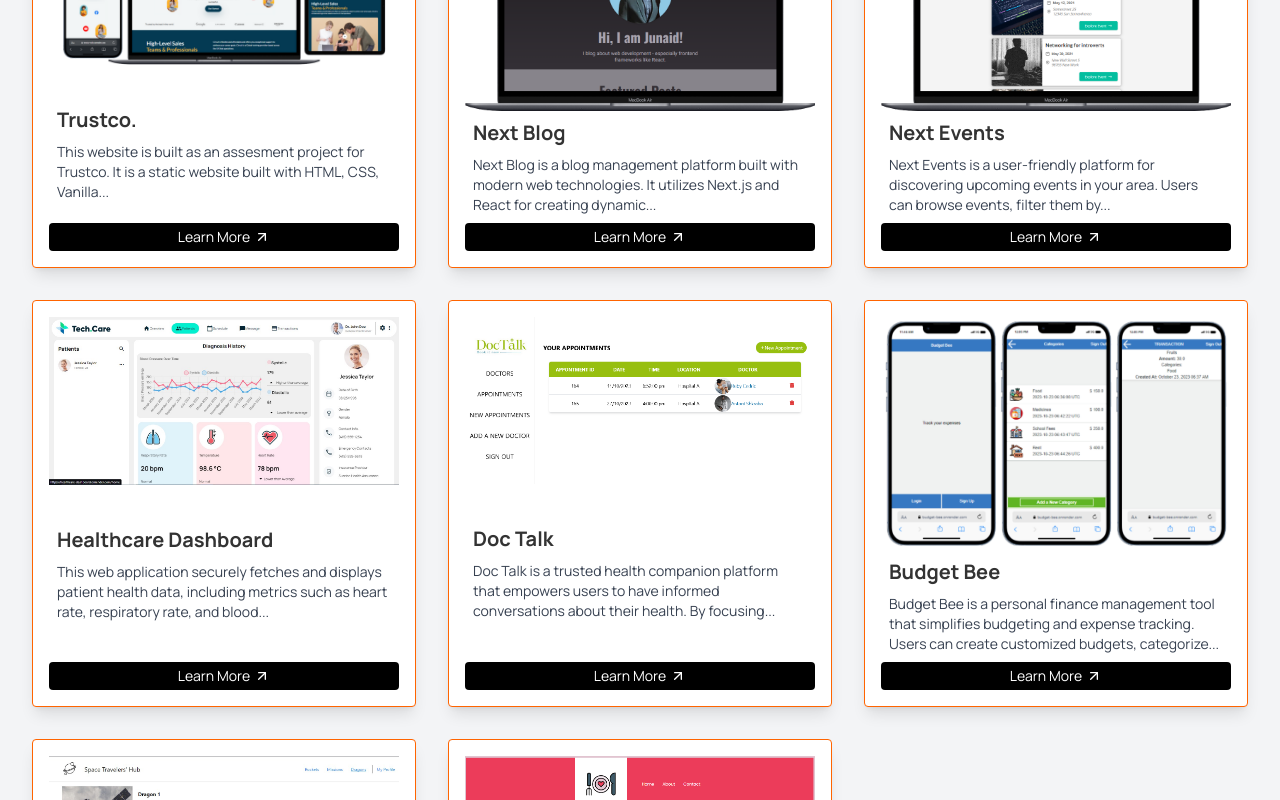
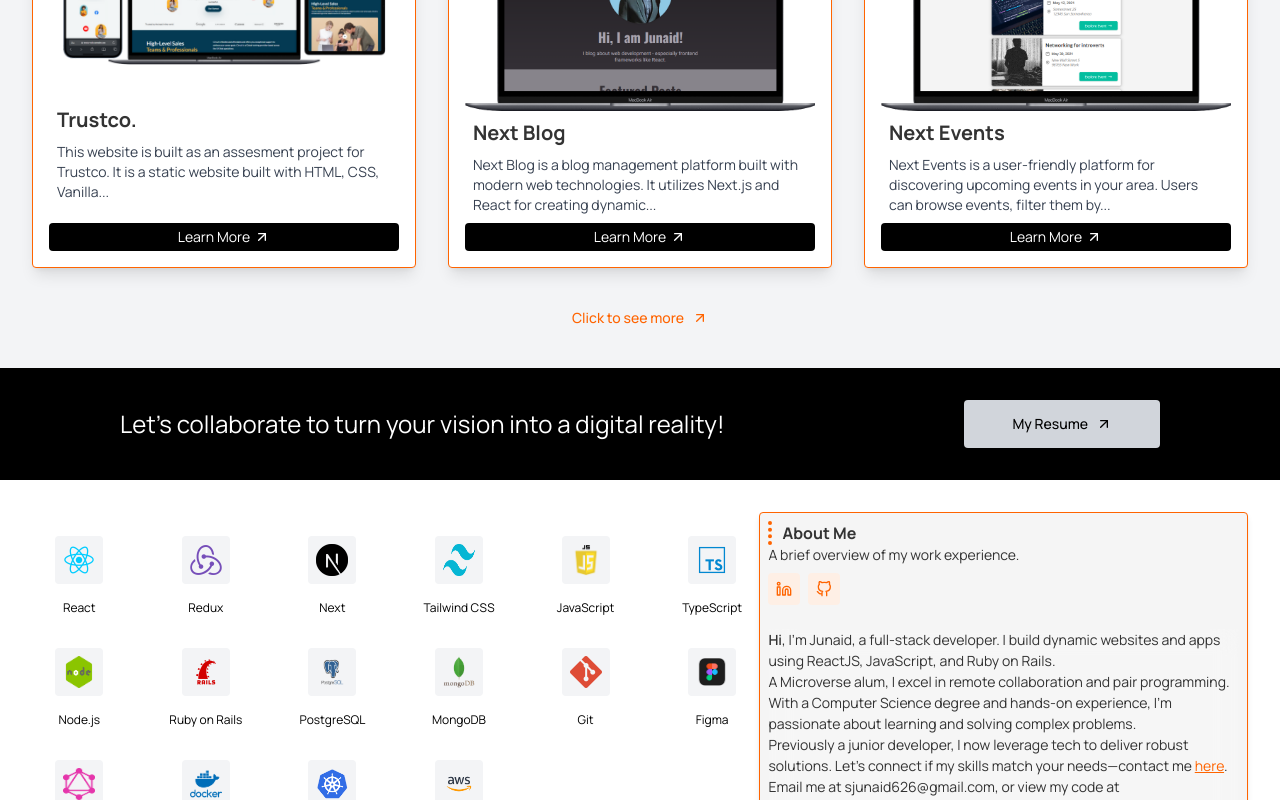
Before and after one commit to iamsjunaid/portfolio_v2.0, a React (Vite) app in the folder frontend/: page / in a window 1280 px wide. Shown: the part 2143-2943 px from the top of the page. Built offline with nearby package versions, Linux system fonts and the light colour scheme.

Commit message:
feat: enhance project display and add modal functionality in Work component

```diff
--- a/frontend/src/pages/Work.tsx
+++ b/frontend/src/pages/Work.tsx
@@ -1,18 +1,15 @@
-import { useEffect, useState } from 'react';
+import { useState } from 'react';
 
 import projects from '../lib/projects.json';
 import { Project } from '../lib/types';
 import ProjectCard from '@/components/ProjectCard';
-import { ArrowUpRight } from 'lucide-react';
+import { ArrowUpRight, X } from 'lucide-react';
 
+import { Button } from '@/components/ui/button';
 
 const Work = () => {
-  const [isLoaded, setIsLoaded] = useState(false);
   const [selectedProject, setSelectedProject] = useState<Project | null>(null);
-
-  useEffect(() => {
-    setIsLoaded(true);
-  }, []);
+  const [showMore, setShowMore] = useState(false);
 
   const handleButtonClick = (project: Project) => {
     setSelectedProject(project);
@@ -22,9 +19,63 @@ const Work = () => {
     setSelectedProject(null);
   };
 
+  const handleSeeMore = (projects: Project[]) => {
+    console.log('See more projects:', projects);
+    setShowMore(true);
+  };
+
+  const closeProjectsModal = () => {
+    setShowMore(false);
+  };
+
   const projectList = (
+    <>
+    {/* Modal */}
+      {showMore && (
+        <div className="fixed inset-0 bg-black bg-opacity-75 flex items-center justify-center z-50 ">
+          <div className="bg-gray-100 rounded shadow-lg p-8 sm:max-w-6xl w-5/6 relative h-5/6 overflow-y-auto ">
+
+            <div className='flex justify-between items-center mb-4'>
+              <h2 className="section-header ">More Projects</h2>
+              <X
+                className='p-1 hover:bg-gray-100 cursor-pointer rounded size-7 hover:text-primaryColor'
+                onClick={closeProjectsModal}
+              />
+            </div>
+
+            <div className="grid grid-cols-1 md:grid-cols-2 lg:grid-cols-3 gap-8 ">
+              {projects.slice(3,projects.length).map((project: Project) => (
+                <div
+                  key={project.title}
+                  className="flex flex-col gap-2 justify-between items-center p-4 max-w-sm rounded overflow-hidden shadow-lg hover:shadow-xl transition-shadow duration-600 ease-in-out cursor-pointer bg-white border-primaryColor border outline-2 outline-offset-4"
+                >
+                  <img
+                    src={project.img}
+                    alt={project.title}
+                    className="w-full"
+                  />
+                  <div className="mx-2">
+                    <div className="font-bold text-xl mb-2">{project.title}</div>
+                    <p className="text-gray-700 text-sm ">
+                      {project.desc.split(' ').slice(0, 20).join(' ')}...
+                    </p>
+                  </div>
+                  <div className='button-container flex flex-col items-center gap-4 transition-all duration-300 ease-in-out  bg-black w-full text-white rounded py-1 group'>
+                    <button className='button flex items-center justify-between gap-1' onClick={() => handleButtonClick(project)}>
+                      <p className='text-sm'>Learn More</p>
+                      <ArrowUpRight className='w-4 h-4 transition-transform duration-300 ease-in-out group-hover:rotate-45 ' />
+                    </button>
+                  </div>
+                </div>
+              ))}
+            </div>
+
+          </div>
+        </div>
+      )}
+
       <div className="grid grid-cols-1 md:grid-cols-2 lg:grid-cols-3 gap-8 px-8">
-      {projects.map((project: Project) => (
+        {projects.slice(0, 3).map((project: Project) => (
           <div
             key={project.title}
             className="flex flex-col gap-2 justify-between items-center p-4 max-w-sm rounded overflow-hidden shadow-lg hover:shadow-xl transition-shadow duration-600 ease-in-out cursor-pointer bg-white border-primaryColor border outline-2 outline-offset-4"
@@ -53,12 +104,12 @@ const Work = () => {
           </div>
         ))}
       </div>
+    </>
   );
 
   return (
     <section id='work'
-      className={`transition-opacity duration-1000 ease-in-out mx-auto pb-8 bg-gray-100 ${isLoaded ? 'opacity-100' : 'opacity-0'
-        }`}
+      className={'transition-opacity duration-1000 ease-in-out mx-auto pb-8 bg-gray-100'}
     >
       <div className='px-4 sm:px-0'>
         <p className="section-header sm:ml-8 mt-8">Projects</p>
@@ -69,6 +120,12 @@ const Work = () => {
       </div>
       {projectList}
 
+      <div className='flex justify-center mt-8'>
+        <Button variant="link" className='text-primaryColor hover:scale-105' onClick={() => handleSeeMore(projects)}>Click to see more
+          <ArrowUpRight className='w-4 h-4 inline-block' />
+        </Button>
+      </div>
+
       {/* Popup Modal */}
       {selectedProject && (
         <ProjectCard selectedProject={selectedProject} closeModal={closeModal} />
```
Also changed, not shown: frontend/src/lib/projects.json (+2 -6 lines). Lines whose indentation alone changed are shown as unchanged.
